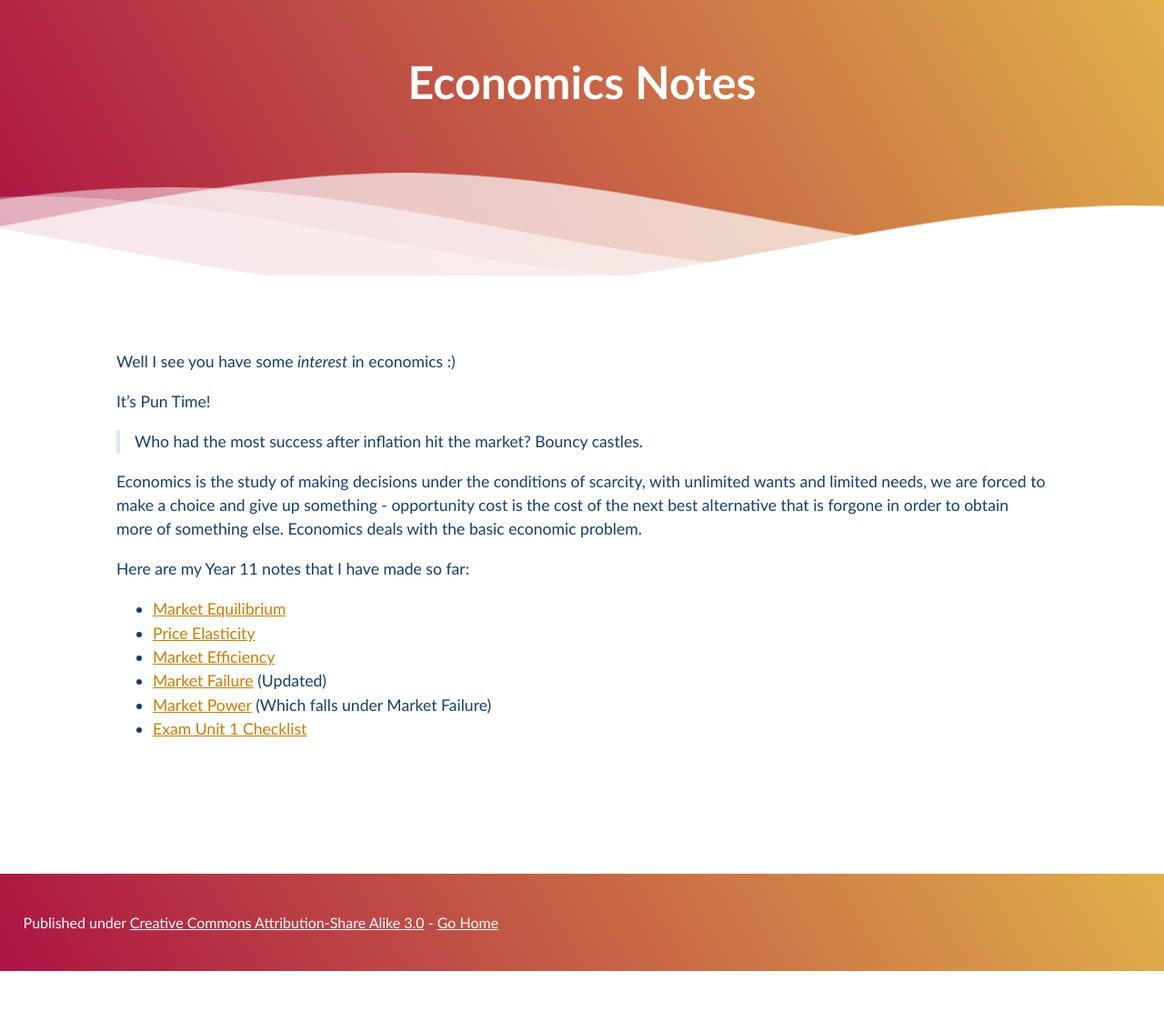
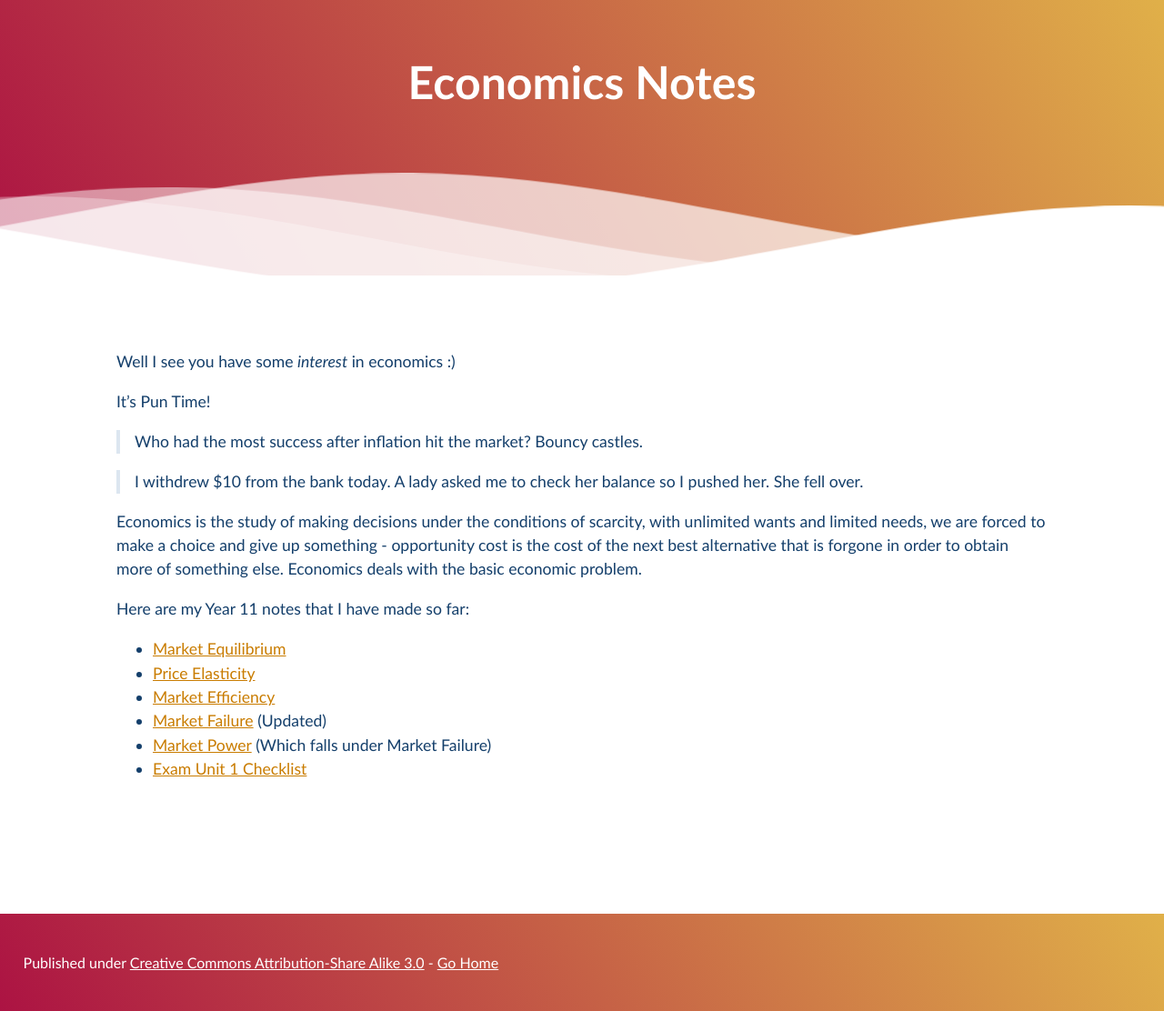
Before and after one commit to Pi-thagoras/the-chicken-pen, a Jekyll site: the page built from Economics-Notes.md, in a window 1280 px wide. Shown: the whole page at 91% size. Built offline with Jekyll 4.4.1, drawn with Linux system fonts in a browser that asks for light colours; before the commit the page ends 1068 px from its top, so only the background shows below that.

Commit message:
vault backup: 2023-06-07 19:16:58

```diff
--- a/Economics-Notes.md
+++ b/Economics-Notes.md
@@ -6,6 +6,8 @@ Well I see you have some *interest* in economics :)
 
 It's Pun Time!
 >Who had the most success after inflation hit the market? Bouncy castles.
+
+>I withdrew $10 from the bank today. A lady asked me to check her balance so I pushed her. She fell over.
 
 Economics is the study of making decisions under the conditions of scarcity, with unlimited wants and limited needs, we are forced to make a choice and give up something - opportunity cost is the cost of the next best alternative that is forgone in order to obtain more of something else. Economics deals with the basic economic problem.
 
```
